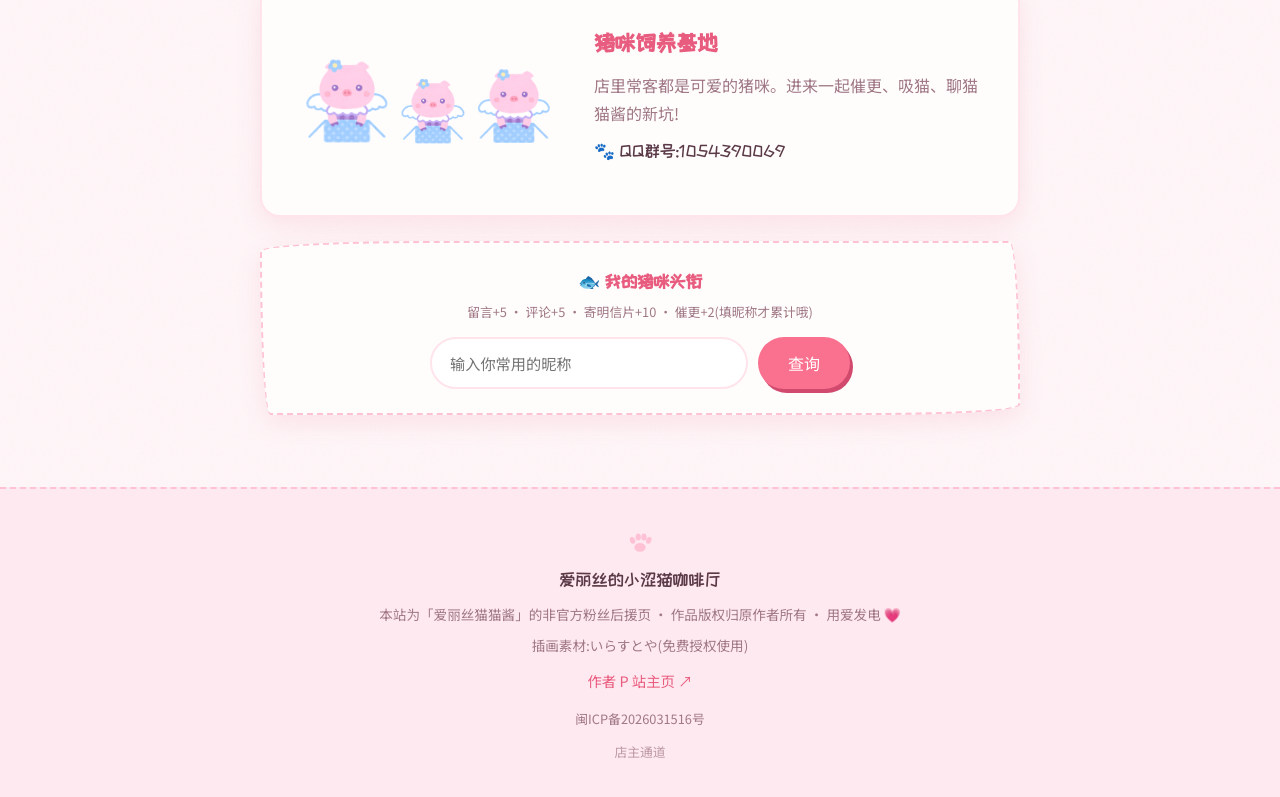
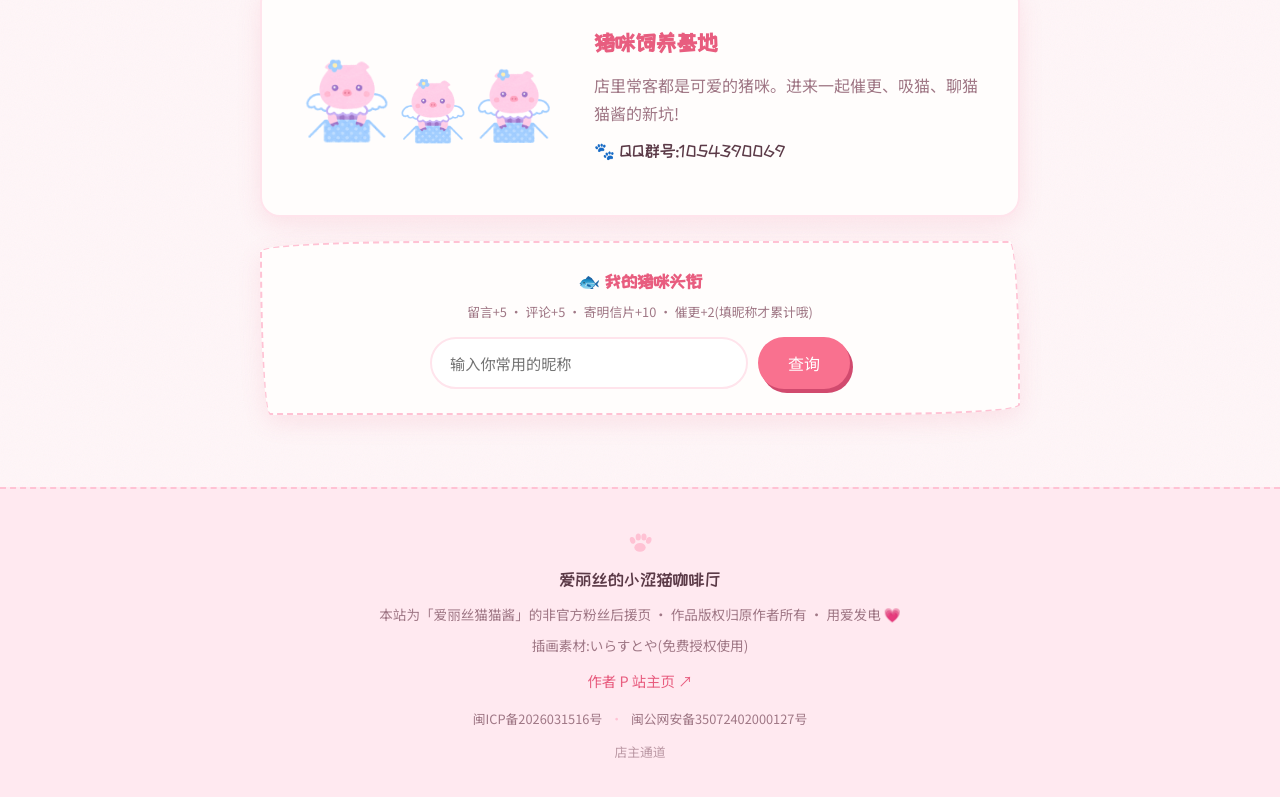
Before and after one commit to wenjinqing/WEN_WebDisplay, a Vue app: page / in a window 1280 px wide. Shown: the part 5748-6545 px from the top of the page. Built offline with nearby package versions, Linux system fonts and the light colour scheme; no server answers; a web font is replaced by a local one.

Commit message:
feat: 页脚悬挂公安备案号

```diff
--- a/src/components/SiteFooter.vue
+++ b/src/components/SiteFooter.vue
@@ -49,9 +49,20 @@ onUnmounted(() => clearInterval(timer))
       <a href="/go/pixiv.html" target="_blank" rel="noopener" class="pixiv">
         作者 P 站主页 ↗
       </a>
-      <a href="https://beian.miit.gov.cn/" target="_blank" rel="noopener" class="beian">
-        闽ICP备2026031516号
-      </a>
+      <div class="beian-row">
+        <a href="https://beian.miit.gov.cn/" target="_blank" rel="noopener" class="beian">
+          闽ICP备2026031516号
+        </a>
+        <span class="sep-dot">·</span>
+        <a
+          href="http://www.beian.gov.cn/portal/registerSystemInfo?recordcode=35072402000127"
+          target="_blank"
+          rel="noopener"
+          class="beian"
+        >
+          闽公网安备35072402000127号
+        </a>
+      </div>
       <a href="/admin" class="pixiv admin-link">店主通道</a>
     </div>
   </footer>
@@ -103,7 +114,20 @@ onUnmounted(() => clearInterval(timer))
   color: var(--muted);
   font-size: 0.8rem;
   text-decoration: none;
+}
+
+.beian-row {
+  display: flex;
+  align-items: center;
+  gap: 8px;
+  justify-content: center;
   margin-top: 6px;
+  flex-wrap: wrap;
+}
+
+.sep-dot {
+  color: var(--pink-soft);
+  font-size: 0.8rem;
 }
 
 .beian:hover {
```
